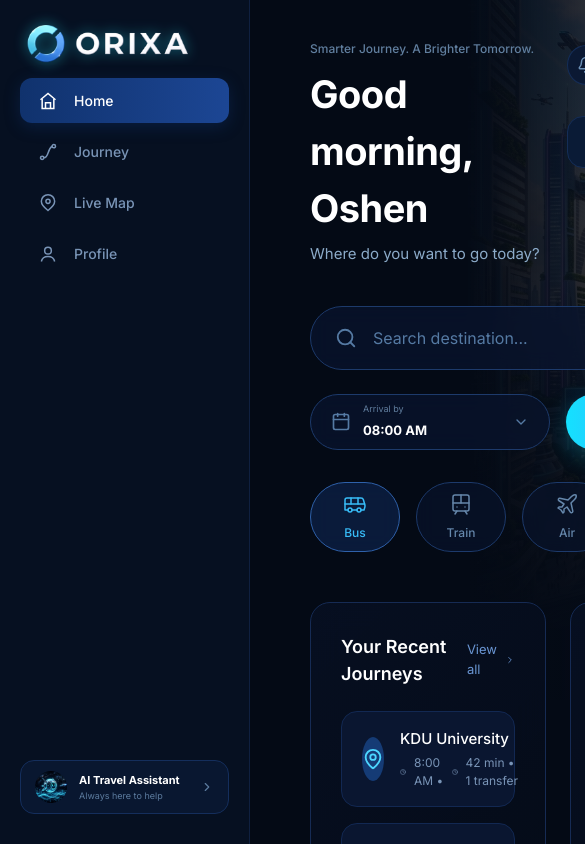
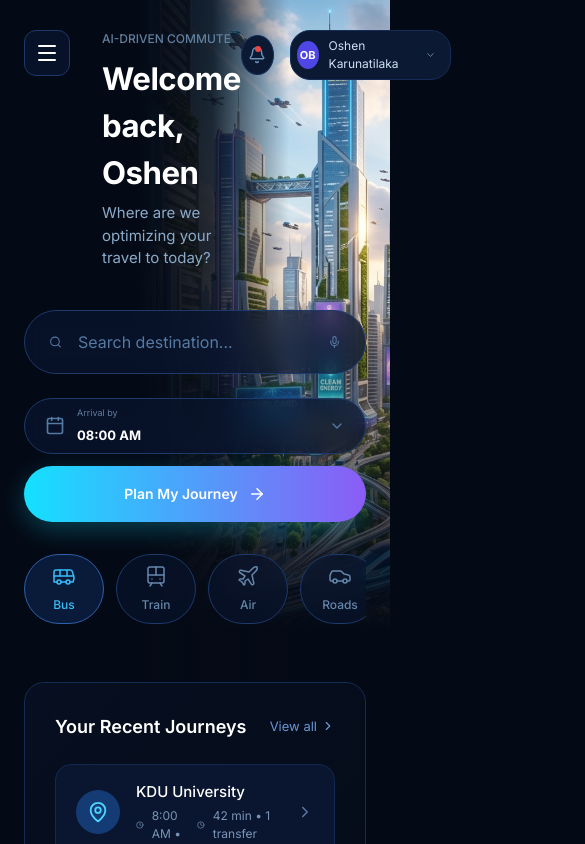
Before and after one commit to ORIXA-transportation-platform/ORIXA, a React (Vite) app in the folder frontend/: page /home in a window 390 px wide. Shown: the top 844 px of the page, 585 px wide, since content can reach past the window. Built offline with nearby package versions, Linux system fonts and the light colour scheme.

Commit message:
make responsive page design

```diff
--- a/frontend/src/Pages/HomePage.css
+++ b/frontend/src/Pages/HomePage.css
@@ -584,3 +584,87 @@ body {
     background: rgba(59, 130, 246, 0.1);
     color: #FFF;
 }
+
+/* =========================================================
+   RESPONSIVE DESIGN (Global Sidebar & Breakpoints)
+   ========================================================= */
+.mobile-menu-btn { display: none; margin-right: 16px; }
+.mobile-overlay { display: none; }
+
+@media (max-width: 1024px) {
+    /* Off-canvas sidebar */
+    .sidebar {
+        transform: translateX(-100%);
+        transition: transform 0.3s ease;
+    }
+    .sidebar.mobile-open {
+        transform: translateX(0);
+        box-shadow: 10px 0 30px rgba(0,0,0,0.8);
+    }
+
+    /* Adjust content wrappers to full width */
+    .main-content, .profile-content, .journey-content {
+        margin-left: 0;
+        width: 100%;
+        padding: 30px 24px;
+    }
+
+    /* Mobile overlay backdrop */
+    .mobile-overlay {
+        position: fixed;
+        inset: 0;
+        background: rgba(0,0,0,0.6);
+        backdrop-filter: blur(4px);
+        z-index: 40;
+        display: none;
+    }
+    .mobile-overlay.active { display: block; }
+
+    .mobile-menu-btn {
+        display: flex;
+        align-items: center;
+        justify-content: center;
+        background: rgba(9, 21, 48, 0.7);
+        border: 1px solid #1D3A6B;
+        color: #FFF;
+        padding: 10px;
+        border-radius: 12px;
+        cursor: pointer;
+    }
+
+    /* Grids to single column */
+    .dashboard-cards {
+        grid-template-columns: 1fr;
+    }
+}
+
+@media (max-width: 768px) {
+    /* Typography scaling */
+    .welcome-text h1 {
+        font-size: clamp(28px, 8vw, 38px);
+    }
+
+    /* Search Actions Vertical Stack */
+    .search-actions {
+        flex-direction: column;
+        gap: 12px;
+    }
+    .arrival-btn, .plan-btn {
+        width: 100%;
+    }
+
+    /* Hide optional pills to save header space */
+    .network-pill, .weather-pill {
+        display: none;
+    }
+
+    /* Transport toggles scrollable or wrap */
+    .transport-toggles {
+        overflow-x: auto;
+        padding-bottom: 8px;
+        gap: 12px;
+    }
+    .transport-btn {
+        flex: 0 0 80px;
+    }
+}
--- a/frontend/src/Pages/LiveMapPage.css
+++ b/frontend/src/Pages/LiveMapPage.css
@@ -520,3 +520,72 @@
     border-radius: 8px;
     box-shadow: 0 10px 20px rgba(0,0,0,0.6);
 }
+
+/* =========================================================
+   RESPONSIVE DESIGN
+   ========================================================= */
+@media (max-width: 1024px) {
+    .map-canvas-bg, .hud-layer {
+        left: 0;
+    }
+    .hud-layer {
+        padding: 16px;
+    }
+    .map-header {
+        flex-direction: column;
+        gap: 16px;
+    }
+    .hud-top-right {
+        width: 100%;
+        overflow-x: auto;
+        padding-bottom: 4px;
+        justify-content: flex-start;
+    }
+
+    .map-controls-left {
+        top: 140px;
+        left: 16px;
+        flex-direction: row;
+        align-items: center;
+        gap: 8px;
+    }
+    .layer-toggles-container {
+        flex-direction: row;
+        width: auto;
+        padding: 4px 8px;
+    }
+    .map-control-btn {
+        padding: 4px 8px;
+    }
+
+    .telemetry-column {
+        top: auto;
+        bottom: 16px;
+        right: 16px;
+        left: 16px;
+        width: auto;
+        flex-direction: row;
+        overflow-x: auto;
+        overflow-y: hidden;
+        max-height: 250px;
+        align-items: flex-end;
+        padding-bottom: 8px;
+    }
+    .tele-card {
+        min-width: 320px;
+        flex: 0 0 auto;
+    }
+}
+
+@media (max-width: 768px) {
+    .map-title-row h1 {
+        font-size: 16px;
+    }
+    .tele-card {
+        min-width: 280px;
+        padding: 16px;
+    }
+    .impact-text h2 {
+        font-size: 18px;
+    }
+}
--- a/frontend/src/Pages/ProfilePage.css
+++ b/frontend/src/Pages/ProfilePage.css
@@ -461,3 +461,67 @@
     align-items: center;
     gap: 6px;
 }
+
+/* =========================================================
+   RESPONSIVE DESIGN
+   ========================================================= */
+@media (max-width: 1024px) {
+    .profile-grid {
+        grid-template-columns: 1fr;
+    }
+}
+
+@media (max-width: 768px) {
+    .profile-header {
+        flex-direction: column;
+        align-items: stretch;
+        gap: 16px;
+    }
+    .search-bar-container {
+        width: 100%;
+    }
+    .top-controls {
+        flex-wrap: wrap;
+        justify-content: flex-start;
+    }
+
+    .user-identity-banner {
+        flex-direction: column;
+        text-align: center;
+        gap: 16px;
+    }
+    .kpi-strip {
+        justify-content: center;
+        flex-wrap: wrap;
+        gap: 16px;
+    }
+
+    .profile-sub-nav {
+        overflow-x: auto;
+        white-space: nowrap;
+        padding-bottom: 8px;
+    }
+
+    .auth-grid {
+        grid-template-columns: 1fr;
+    }
+
+    .action-strip {
+        grid-template-columns: 1fr;
+    }
+
+    .vehicle-card {
+        flex-direction: column;
+        align-items: stretch;
+        gap: 16px;
+    }
+    .vc-right {
+        justify-content: space-between;
+    }
+
+    .goal-stat {
+        flex-direction: column;
+        align-items: flex-start;
+        gap: 4px;
+    }
+}
--- a/frontend/src/Pages/homePage.jsx
+++ b/frontend/src/Pages/homePage.jsx
@@ -1,12 +1,13 @@
 import React, { useState } from 'react';
 import { Link } from 'react-router-dom';
-import { Search, Mic, Calendar, ChevronDown, Bell, MapPin, Clock, ArrowRight, ChevronRight, Bus, Train, Plane, Car } from 'lucide-react';
+import { Search, Mic, Calendar, ChevronDown, Bell, MapPin, Clock, ArrowRight, ChevronRight, Bus, Train, Plane, Car, Menu } from 'lucide-react';
 import './HomePage.css';
 
 export default function HomePage() {
     const [activeNav, setActiveNav] = useState('home');
     const [activeTransport, setActiveTransport] = useState('bus');
     const [destination, setDestination] = useState('');
+    const [isMenuOpen, setIsMenuOpen] = useState(false);
 
     const handlePlan = () => {
         if (!destination.trim()) {
@@ -35,8 +36,11 @@ export default function HomePage() {
 
     return (
         <div className="app-container">
-            {/* SIDEBAR */}
-            <aside className="sidebar">
+            {/* MOBILE OVERLAY */}
+            <div className={`mobile-overlay ${isMenuOpen ? 'active' : ''}`} onClick={() => setIsMenuOpen(false)}></div>
+
+            {/* SIDEBAR NAVIGATION */}
+            <aside className={`sidebar ${isMenuOpen ? 'mobile-open' : ''}`}>
                 <div className="brand">
                     <img src="/images/logo.png" alt="ORIXA Logo" className="brand-icon-img" />
                 </div>
@@ -80,10 +84,15 @@ export default function HomePage() {
                 <div className="content-wrapper">
                     {/* HEADER */}
                     <div className="header-row">
-                        <div className="welcome-text">
-                            <p className="motto">Smarter Journey. A Brighter Tomorrow.</p>
-                            <h1>Good morning, Oshen</h1>
-                            <p className="question">Where do you want to go today?</p>
+                        <div style={{ display: 'flex', alignItems: 'flex-start', gap: '16px' }}>
+                            <button className="mobile-menu-btn" onClick={() => setIsMenuOpen(true)}>
+                                <Menu size={24} />
+                            </button>
+                            <div className="welcome-text">
+                                <div className="motto">AI-DRIVEN COMMUTE</div>
+                                <h1>Welcome back, Oshen</h1>
+                                <div className="question">Where are we optimizing your travel to today?</div>
+                            </div>
                         </div>
                         <div className="top-controls">
                             <div className="controls-row-1">
--- a/frontend/src/Pages/journeyPage.jsx
+++ b/frontend/src/Pages/journeyPage.jsx
@@ -1,17 +1,21 @@
 import React, { useState } from 'react';
 import { Link } from 'react-router-dom';
-import { ArrowLeft, Bell, ChevronDown, MapPin, Footprints, Bus, Train, ArrowRight, Shuffle, Armchair, Volume2, Type, CheckCircle2, ChevronUp, ChevronRight } from 'lucide-react';
+import { ArrowLeft, Bell, ChevronDown, MapPin, Footprints, Bus, Train, ArrowRight, Shuffle, Armchair, Volume2, Type, CheckCircle2, ChevronUp, ChevronRight, Menu } from 'lucide-react';
 import './HomePage.css';
 import './JourneyPage.css';
 
 export default function JourneyPage() {
     const [activeNav, setActiveNav] = useState('journey');
     const [explainerOpen, setExplainerOpen] = useState(true);
+    const [isMenuOpen, setIsMenuOpen] = useState(false);
 
     return (
         <div className="app-container">
-            {/* SIDEBAR */}
-            <aside className="sidebar">
+            {/* MOBILE OVERLAY */}
+            <div className={`mobile-overlay ${isMenuOpen ? 'active' : ''}`} onClick={() => setIsMenuOpen(false)}></div>
+
+            {/* SIDEBAR NAVIGATION */}
+            <aside className={`sidebar ${isMenuOpen ? 'mobile-open' : ''}`}>
                 <div className="brand">
                     <img src="/images/logo.png" alt="ORIXA Logo" className="brand-icon-img" />
                 </div>
@@ -48,7 +52,10 @@ export default function JourneyPage() {
 
                 {/* HEADER */}
                 <div className="journey-header">
-                    <div className="journey-title-container">
+                    <div className="jh-left">
+                        <button className="mobile-menu-btn" onClick={() => setIsMenuOpen(true)}>
+                            <Menu size={24} />
+                        </button>
                         <button className="back-btn" onClick={() => window.history.back()}>
                             <ArrowLeft size={20} />
                         </button>
--- a/frontend/src/Pages/liveMapPage.jsx
+++ b/frontend/src/Pages/liveMapPage.jsx
@@ -2,7 +2,7 @@ import React, { useState } from 'react';
 import { Link } from 'react-router-dom';
 import {
     ArrowLeft, Bell, ChevronDown, MapPin, Bus, Train, Plane, Car,
-    ArrowRight, AlertTriangle, CheckCircle, Leaf, Compass, ShieldCheck, X
+    ArrowRight, AlertTriangle, CheckCircle, Leaf, Compass, ShieldCheck, X, Menu
 } from 'lucide-react';
 import './HomePage.css';
 import './LiveMapPage.css';
@@ -18,6 +18,7 @@ export default function LiveMapPage() {
         air2: false,
         roads: false
     });
+    const [isMenuOpen, setIsMenuOpen] = useState(false);
 
     const handleToggle = (key) => {
         setToggles(prev => ({ ...prev, [key]: !prev[key] }));
@@ -61,8 +62,11 @@ export default function LiveMapPage() {
 
             </div>
 
+            {/* MOBILE OVERLAY */}
+            <div className={`mobile-overlay ${isMenuOpen ? 'active' : ''}`} onClick={() => setIsMenuOpen(false)}></div>
+
             {/* SIDEBAR NAVIGATION */}
-            <aside className="sidebar" style={{ zIndex: 100 }}>
+            <aside className={`sidebar ${isMenuOpen ? 'mobile-open' : ''}`} style={{ zIndex: 100 }}>
                 <div className="brand">
                     <img src="/images/logo.png" alt="ORIXA Logo" className="brand-icon-img" />
                 </div>
@@ -100,6 +104,9 @@ export default function LiveMapPage() {
                 {/* HEADER ROW */}
                 <div className="map-header">
                     <div className="map-title-row">
+                        <button className="mobile-menu-btn" onClick={() => setIsMenuOpen(true)}>
+                            <Menu size={24} />
+                        </button>
                         <button className="back-btn-map" onClick={() => window.history.back()}>
                             <ArrowLeft size={20} />
                         </button>
--- a/frontend/src/Pages/profilePage.jsx
+++ b/frontend/src/Pages/profilePage.jsx
@@ -3,7 +3,7 @@ import { Link } from 'react-router-dom';
 import {
     Search, Bell, ChevronDown, ArrowRight, Fingerprint,
     X, Train, MapPin, Zap, AlertCircle, Leaf, ShieldCheck,
-    Settings, Settings2, Sliders, ArrowUpRight
+    Settings, Settings2, Sliders, ArrowUpRight, Menu
 } from 'lucide-react';
 import { BarChart, Bar, XAxis, YAxis, Tooltip, ResponsiveContainer } from 'recharts';
 import './HomePage.css';
@@ -22,11 +22,15 @@ const commuteData = [
 export default function ProfilePage() {
     const [activeNav, setActiveNav] = useState('profile');
     const [subTab, setSubTab] = useState('Overview');
+    const [isMenuOpen, setIsMenuOpen] = useState(false);
 
     return (
         <div className="app-container">
+            {/* MOBILE OVERLAY */}
+            <div className={`mobile-overlay ${isMenuOpen ? 'active' : ''}`} onClick={() => setIsMenuOpen(false)}></div>
+
             {/* SIDEBAR NAVIGATION */}
-            <aside className="sidebar">
+            <aside className={`sidebar ${isMenuOpen ? 'mobile-open' : ''}`}>
                 <div className="brand">
                     <img src="/images/logo.png" alt="ORIXA Logo" className="brand-icon-img" />
                 </div>
@@ -63,9 +67,14 @@ export default function ProfilePage() {
 
                 {/* HEADER */}
                 <div className="profile-header">
-                    <div className="search-bar-container">
-                        <Search size={18} color="#6B8FB5" />
-                        <input type="text" placeholder="Search preferences, vehicles..." />
+                    <div style={{ display: 'flex', gap: '12px' }}>
+                        <button className="mobile-menu-btn" onClick={() => setIsMenuOpen(true)}>
+                            <Menu size={24} />
+                        </button>
+                        <div className="search-bar-container">
+                            <Search size={18} color="#6B8FB5" />
+                            <input type="text" placeholder="Search preferences, vehicles..." />
+                        </div>
                     </div>
 
                     <div className="top-controls" style={{ flexDirection: 'row', alignItems: 'center' }}>
```
